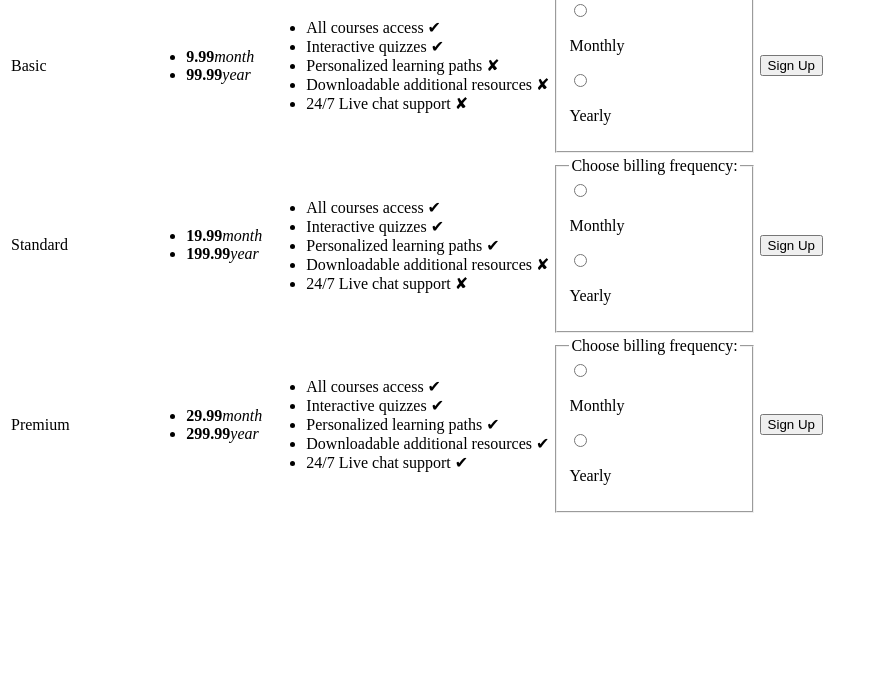
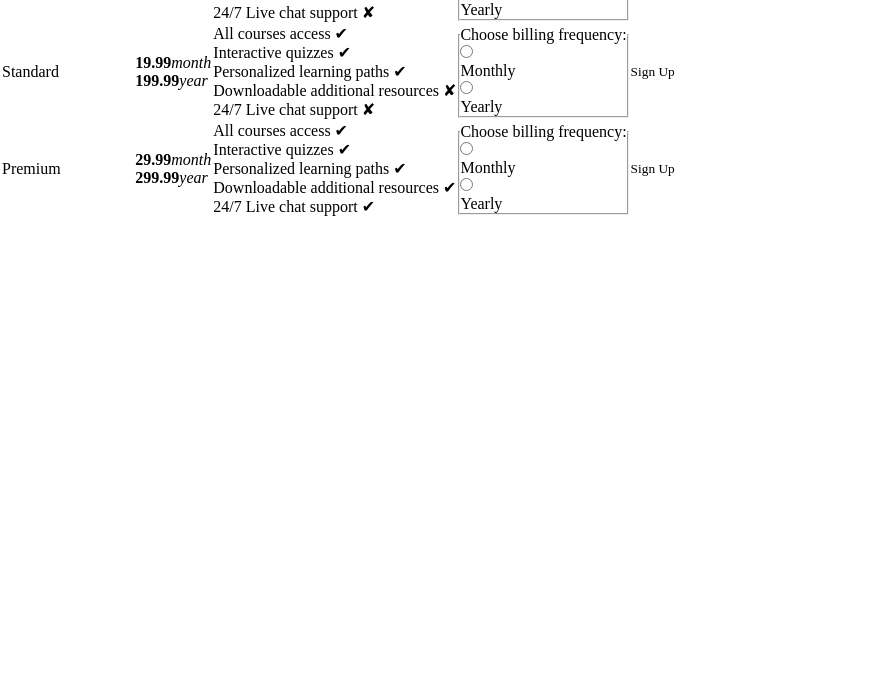
Before and after one commit to anna-inozemets/pricing_table, a website: page index.html in a window 1280 px wide. Shown: the part 104-800 px from the top of the page, without its empty margins (0-884 px from the left). Drawn offline with Linux system fonts and the light colour scheme.

Commit message:
Normalizing styles for page was added

```diff
--- a/styles/main.sass
+++ b/styles/main.sass
@@ -0,0 +1 @@
+@import './normalize.sass'
--- /dev/null
+++ b/styles/normalize.sass
@@ -0,0 +1,22 @@
+*,
+*:before,
+*:after
+  box-sizing: border-box
+  margin: 0
+  padding: 0
+
+body,
+h1
+  margin: 0
+
+ul,
+ol
+  list-style: none
+
+button
+  display: block
+  background-color: transparent
+  border: none
+  font-family: inherit
+  color: inherit
+  cursor: pointer
```
Also changed, not shown: style.css, 1 other file.
